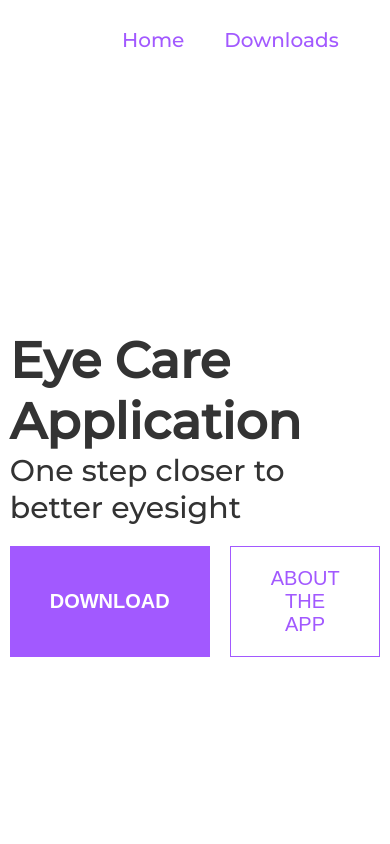
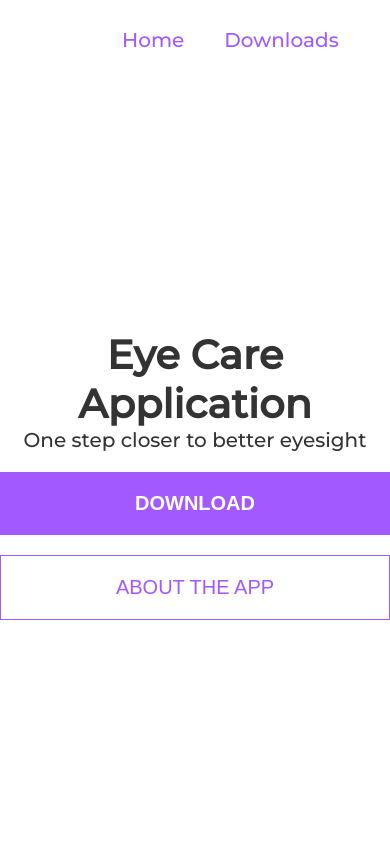
Before and after one commit to Yov00/eye-care-webapp, a React (Create React App) app: page / in a window 390 px wide. Shown: the top 844 px of the page. Built offline with nearby package versions, Linux system fonts and the light colour scheme.

Commit message:
Media queries

```diff
--- a/src/components/elements/navbar/Navbar.js
+++ b/src/components/elements/navbar/Navbar.js
@@ -5,6 +5,7 @@ const Navbar = () => {
     let currentURL =window.location.href;
     let localHost ="http://localhost:3000/";
     let herokuHost = "https://radiant-brushlands-91450.herokuapp.com/";
+
     return (
     <div className="navbar" >
             <ul className="navbar-ul">
--- a/src/components/pages/downloads/DownloadPage.js
+++ b/src/components/pages/downloads/DownloadPage.js
@@ -29,7 +29,7 @@ const DownloadPage = () => {
 
 
                 <div className="download-links">
-                  <i class="fab fa-apple" style={{color:"lightgrey"}}></i>
+                  <i className="fab fa-apple grey" ></i>
                   <a href="">
                   <i class="fas fa-arrow-down" style={{fontSize:'25px',margin:'0 10px'}}></i>
                     <div>
--- a/src/components/pages/downloads/download-styles.scss
+++ b/src/components/pages/downloads/download-styles.scss
@@ -23,6 +23,7 @@
     margin-top:100px;
 
     display: flex;
+    flex-wrap: wrap;
 
     .download-links{
       margin:0 20px;
@@ -84,3 +85,27 @@
     opacity: 1;
   }
 }
+.grey{
+  color:#D3D3D3;
+}
+
+@media only screen and (max-width: 600px) {
+ header{
+  h1{
+    font-size: 30px!important;
+  }
+  p{
+    font-size: 20px!important;
+  }
+ }
+
+ .downloads{
+   width: 100%;
+   justify-content: center;
+
+   .download-links{
+    margin-top:40px!important;
+   }
+ }
+
+}
--- a/src/components/pages/lading/LandingPage.js
+++ b/src/components/pages/lading/LandingPage.js
@@ -8,7 +8,7 @@ const LandingPage = () => {
     }
     return (
         <div className="wrapper animate-in">
-            <div className="call-to-action">
+            <div className="call-to-action" >
                 <h1>Eye Care Application</h1>
                 <p>One step closer to better eyesight</p>
                 <div className="call-to-action--btns">
--- a/src/components/pages/lading/landingPage-styles.scss
+++ b/src/components/pages/lading/landingPage-styles.scss
@@ -1,13 +1,12 @@
 .wrapper{
-
+    width: 100%;
     margin:100px 0;
     display: flex;
     justify-content: center;
     align-items: center;
-    flex-direction: column;
 }
 .call-to-action{
-    margin:150px;
+    margin:150px 0 150px 0;
     color:#A259FF;
 
     h1{
@@ -65,3 +64,35 @@
         }
     }
 }
+
+
+@media only screen and (max-width: 600px) {
+   .call-to-action{
+
+       h1,p{
+           text-align: center;
+       }
+
+       h1{
+        font-size: 40px;
+       }
+       p{
+           font-size: 20px;
+       }
+       .call-to-action--btns{
+           flex-direction: column;
+           align-items: center;
+           justify-content: center;
+
+           .secondary{
+               margin:20px 0 0 0;
+               width: 100%;
+
+           }
+
+           .primary{
+               width: 100%;
+           }
+       }
+   }
+  }
```
